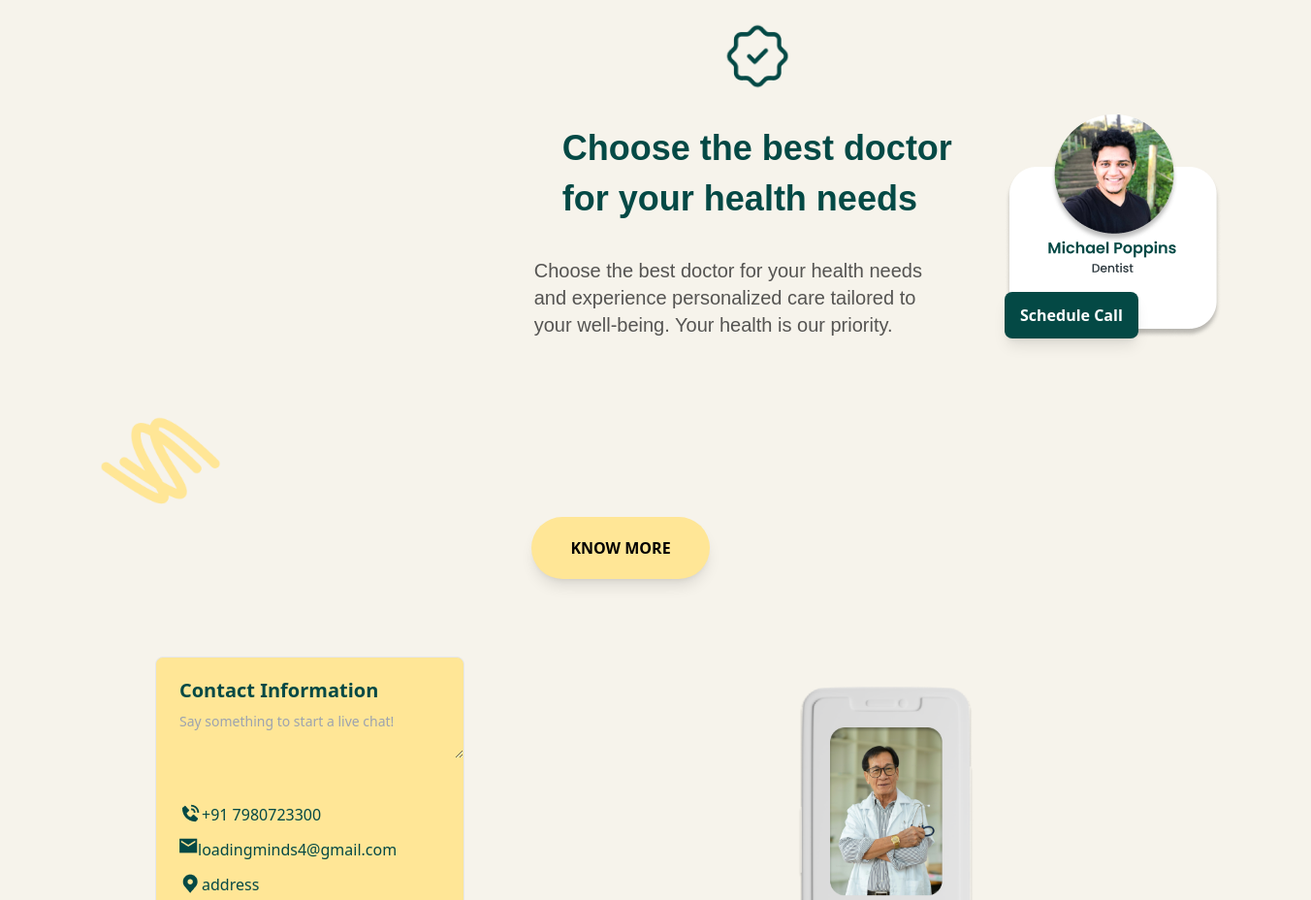
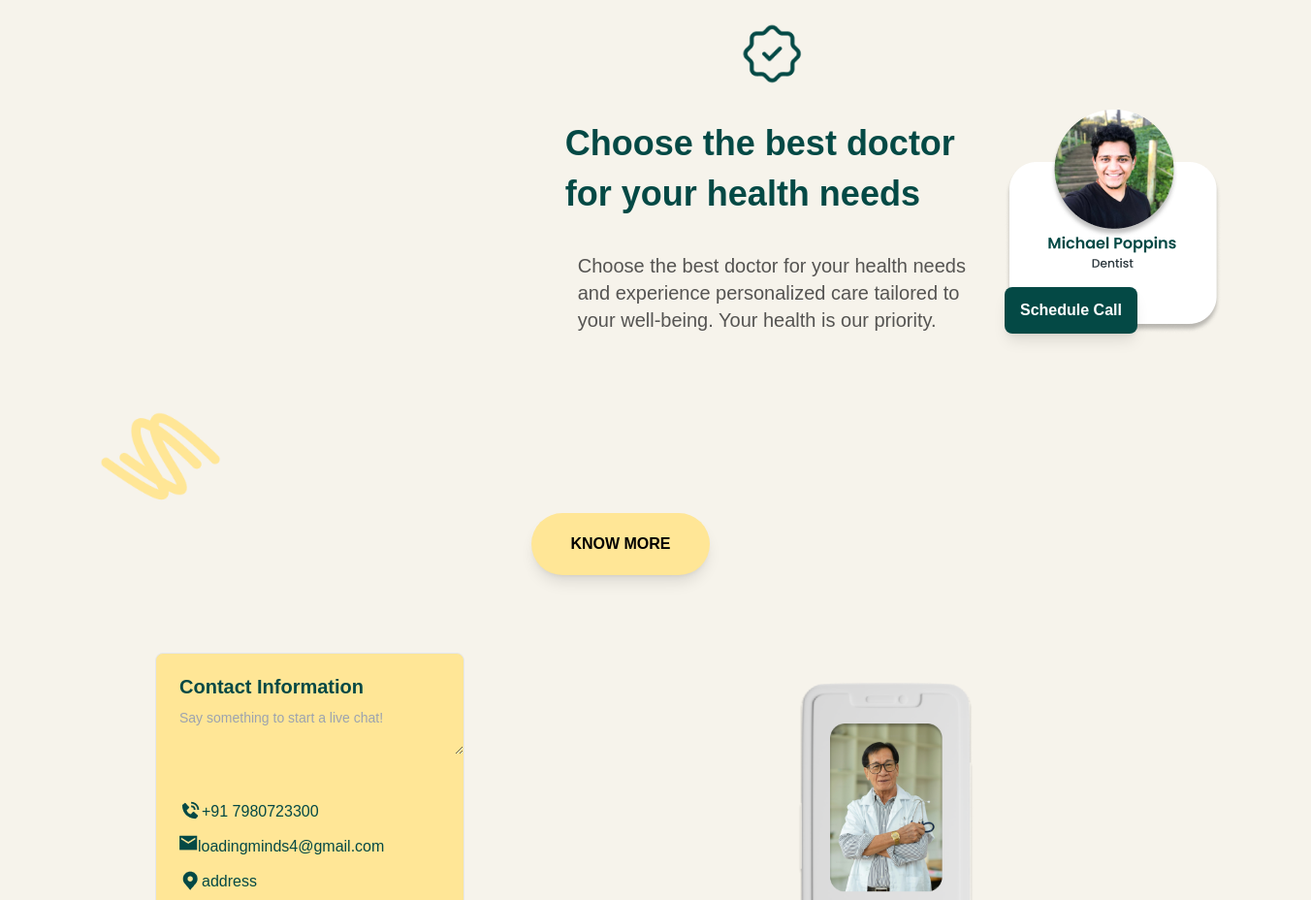
Before and after one commit to LoadingMinds/Health-site, a website built with Vite: page index.html in a window 1280 px wide. Shown: the part 2198-3126 px from the top of the page at 97% size, 1352 px wide, since content can reach past the window. Built offline with nearby package versions, Linux system fonts and the light colour scheme.

Commit message:
added:font

```diff
--- a/index.html
+++ b/index.html
@@ -7,7 +7,7 @@
 
     <title>ZenVista</title>
 </head>
-<body class="bg-backgroundcolor1 m-0 p-0 w-full">
+<body class="bg-backgroundcolor1 m-0 p-0 w-full font-myriad">
 
     <img class= "float-right " src="assets/Hexagon 1.png" alt="" srcset="">
     <!-- /*Navbar*/ -->
@@ -147,11 +147,11 @@
           <!-- <img src="./assets/Vector 2.png" alt="Prompt bar" style="width:15%; margin-bottom: 200px;"> -->
           <div class="r" style="display: flex; flex-direction: column; align-items:center; padding: 20px;">
             <img src="./assets/Frame.png" alt="Prompt bar" style="width: 15%; margin-bottom: 40px;">
-            <h1 class="text-textcolor2 font-extrabold font-custom text-2xl md:text-4xl">
+            <h1 class="flex flex-col items-start text-textcolor2 font-extrabold font-custom text-2xl md:text-4xl mr-6">
               <div class="whitespace-nowrap mb-3">Choose the best doctor </div>
               <div class="whitespace-nowrap">for your health needs</div>
             </h1>
-            <div class="container" style="display: flex; flex-direction: column; align-items: flex-start; padding: 20px;margin-right: 30px;margin-top: 20px; text-align: center; ">
+            <div class="container" style="display: flex; flex-direction: column;justify-content: flex-start; align-items: flex-start; padding: 20px;margin-top: 20px; text-align: center; ">
               <p class="text-textcolor1 font-custom font-medium text-xl lg:flex-wrap " style="text-align: left; width: fit-content;">
                   Choose the best doctor for your health needs<br>
                   and experience personalized care tailored to<br>
--- a/tailwind.config.js
+++ b/tailwind.config.js
@@ -11,7 +11,8 @@ module.exports = {
 
       },
       fontFamily: {
-        'custom': ['Kanit', 'fallbackFont', 'sans-serif']
+        'myriad': ['Myriad Pro', 'sans-serif']
+        // 'custom': ['Kanit', 'fallbackFont', 'sans-serif']
       },
       colors: {
         'backgroundcolor1': 'var(--backgroundcolor1)',
@@ -23,5 +24,6 @@ module.exports = {
       }
     },
   },
+  variants: {},
   plugins: [],
 }
```
